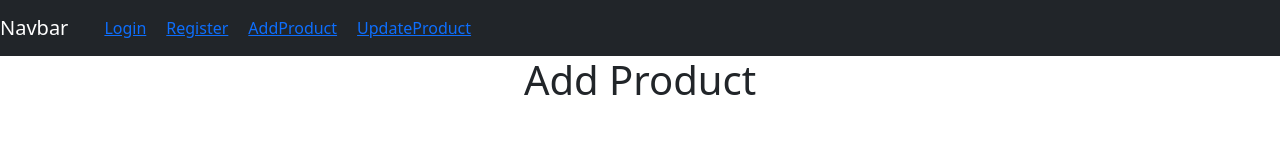
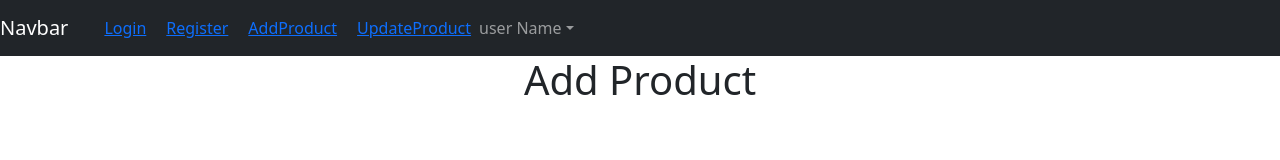
Before and after one commit to shafeenashaikh/React-Project, a React (Create React App) app: page /add in a window 1280 px wide. Shown: the top 160 px of the page. Built offline with nearby package versions, Linux system fonts and the light colour scheme.

Commit message:
added user logut and profile dropdown

```diff
--- a/src/Components/Header.js
+++ b/src/Components/Header.js
@@ -1,5 +1,5 @@
 import React from 'react'
-import { Nav, Navbar } from 'react-bootstrap'
+import { Nav, Navbar, NavDropdown } from 'react-bootstrap'
 import {Link} from 'react-router-dom'
 function Header(){
     return(
@@ -12,6 +12,12 @@ function Header(){
                     <Link to="/add">AddProduct</Link>
                     <Link to="/update">UpdateProduct</Link>
                 </Nav>
+                <Nav>
+                    <NavDropdown title={'user Name'}>
+                        <NavDropdown.Item>Logout</NavDropdown.Item>
+                        <NavDropdown.Item>Profile</NavDropdown.Item>
+                    </NavDropdown>
+                </Nav>
             </Navbar>
         </div>
     )
```
